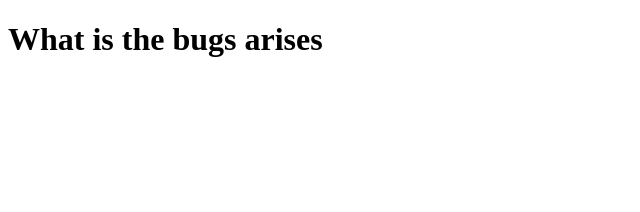
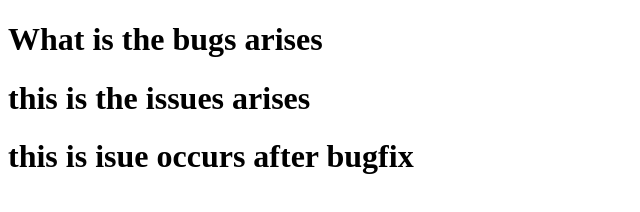
Before and after one commit to Gautam-121/learning-git, a plain HTML site: page fixed.html in a window 1280 px wide. Shown: the whole page, without its empty margins (0-640 px from the left). Drawn offline with Linux system fonts and the light colour scheme.

Commit message:
modified fixed file

```diff
--- a/fixed.html
+++ b/fixed.html
@@ -7,5 +7,7 @@
 </head>
 <body>
     <h1>What is the bugs arises</h1>
+    <h1>this is the issues arises</h1>
+    <h1>this is isue occurs after bugfix</h1>
 </body>
 </html>
```
